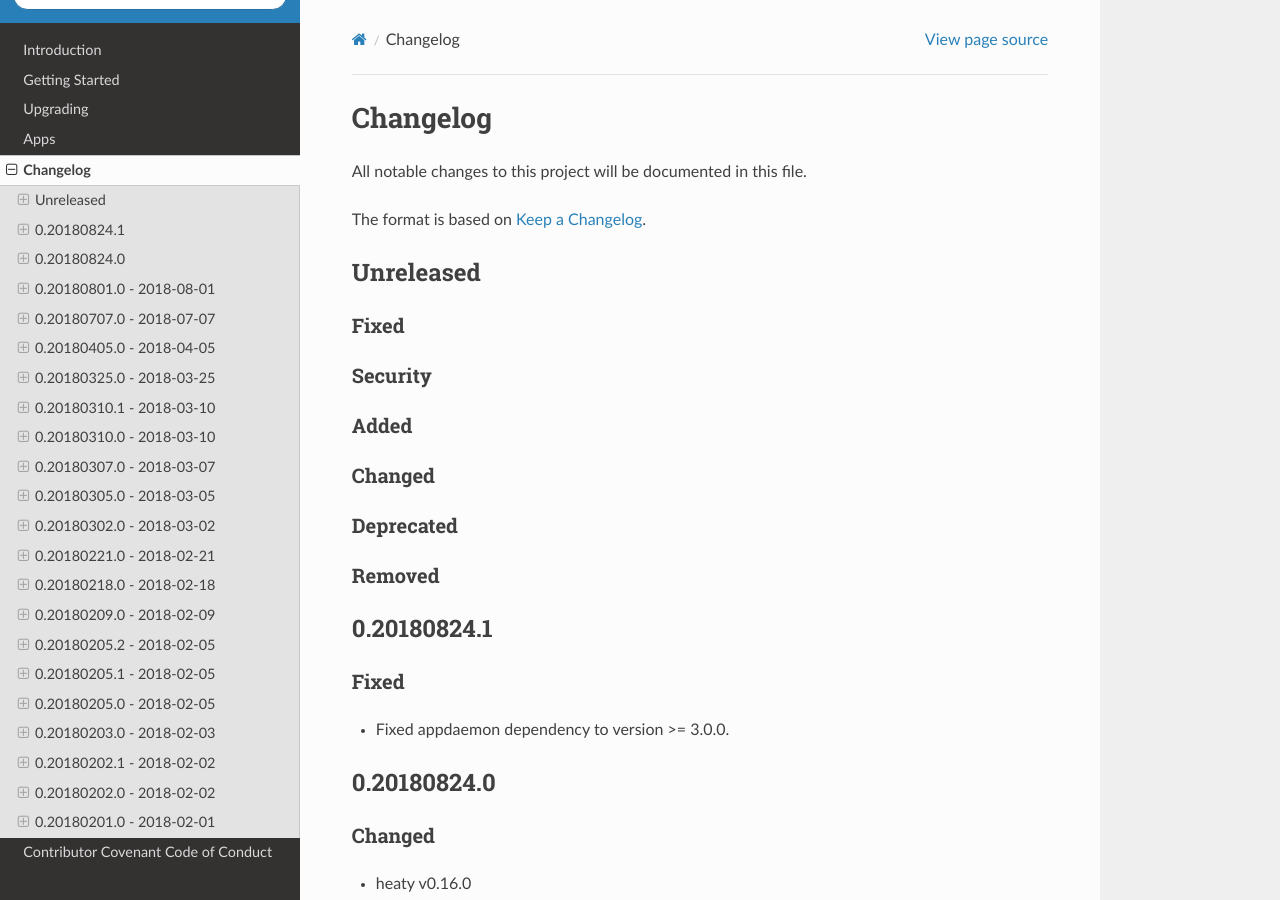
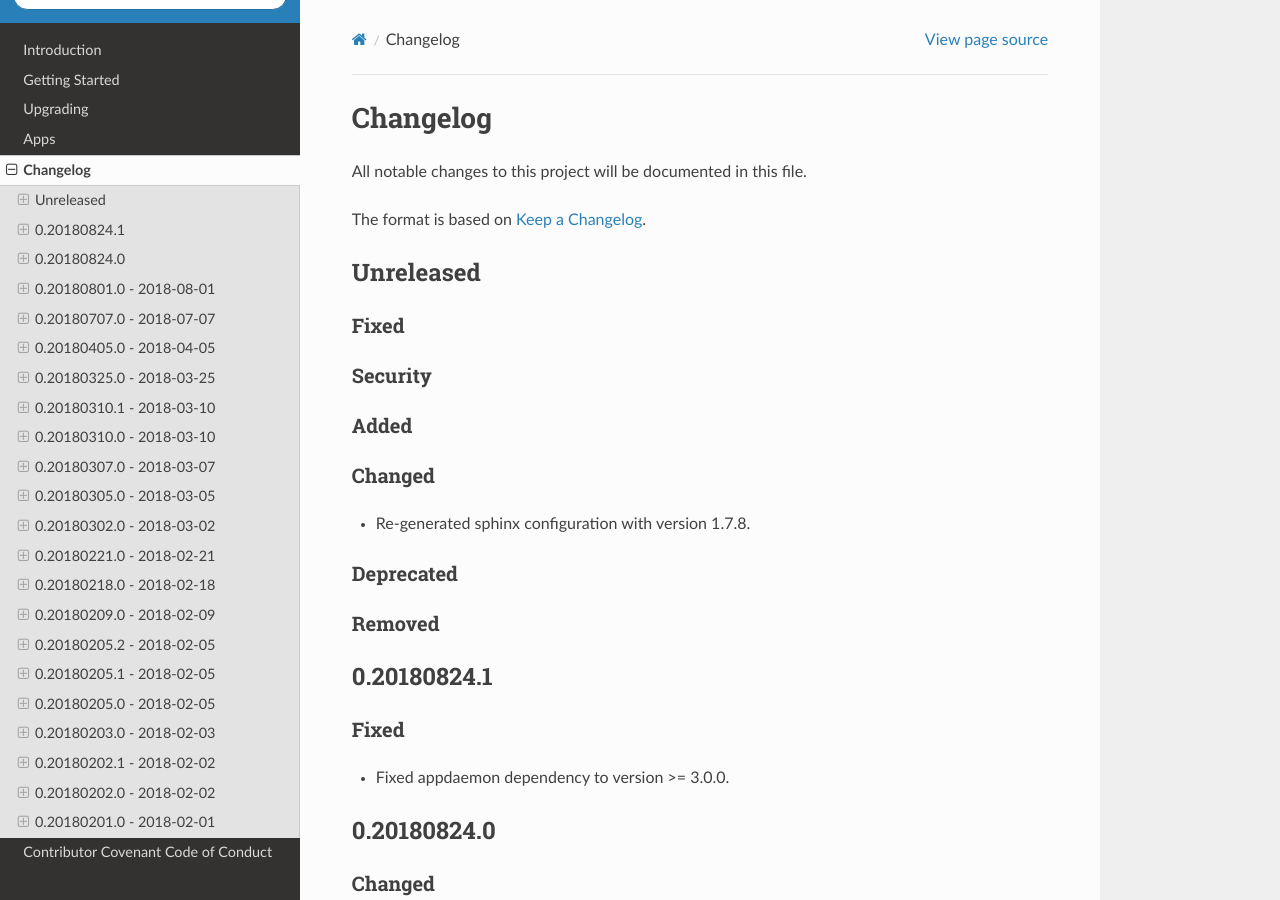
Before and after one commit to bob1de/hass-apps, a Sphinx documentation site: the page built from docs/CHANGELOG.md, in a window 1280 px wide and 900 px high. Built offline with Sphinx 7.4.7 and the Read the Docs theme 2.0.0, drawn with Linux system fonts in a browser that asks for light colours.

Commit message:
Re-generated sphinx configuration with version 1.7.8

```diff
--- a/docs/CHANGELOG.md
+++ b/docs/CHANGELOG.md
@@ -14,6 +14,7 @@ The format is based on [Keep a Changelog](http://keepachangelog.com/en/1.0.0/).
 ### Added
 
 ### Changed
+* Re-generated sphinx configuration with version 1.7.8.
 
 ### Deprecated
 
--- a/docs/conf.py
+++ b/docs/conf.py
@@ -4,7 +4,7 @@
 #
 # This file does only contain a selection of the most common options. For a
 # full list see the documentation:
-# http://www.sphinx-doc.org/en/stable/config
+# http://www.sphinx-doc.org/en/master/config
 
 # -- Path setup --------------------------------------------------------------
 
@@ -15,6 +15,7 @@
 import os
 import sys
 sys.path.insert(0, os.path.join(os.path.dirname(__file__), '..'))
+# sys.path.insert(0, os.path.abspath('.'))
 
 
 # -- Project information -----------------------------------------------------
@@ -22,6 +23,7 @@ sys.path.insert(0, os.path.join(os.path.dirname(__file__), '..'))
 project = 'hass-apps'
 import datetime
 copyright = ' 2018 - {}, Robert Schindler'.format(datetime.date.today().year)
+author = 'Robert Schindler'
 author = 'Robert Schindler'
 
 from hass_apps import __version__
@@ -40,7 +42,8 @@ release = __version__
 # Add any Sphinx extension module names here, as strings. They can be
 # extensions coming with Sphinx (named 'sphinx.ext.*') or your custom
 # ones.
-extensions = []
+extensions = [
+]
 
 # Add any paths that contain templates here, relative to this directory.
 templates_path = ['_templates']
@@ -50,7 +53,7 @@ templates_path = ['_templates']
 #
 source_suffix = ['.rst', '.md']
 source_parsers = {
-        '.md': 'recommonmark.parser.CommonMarkParser',
+    '.md': 'recommonmark.parser.CommonMarkParser',
 }
 
 # The master toctree document.
@@ -77,7 +80,7 @@ pygments_style = 'sphinx'
 # The theme to use for HTML and HTML Help pages.  See the documentation for
 # a list of builtin themes.
 #
-#html_theme = 'alabaster'
+# html_theme = 'alabaster'
 html_theme = 'sphinx_rtd_theme'
 
 # Theme options are theme-specific and customize the look and feel of a theme
@@ -157,6 +160,3 @@ texinfo_documents = [
      author, 'hass-apps', 'One line description of project.',
      'Miscellaneous'),
 ]
-
-
-# -- Extension configuration -------------------------------------------------
```
Also changed, not shown: 2 other files.
